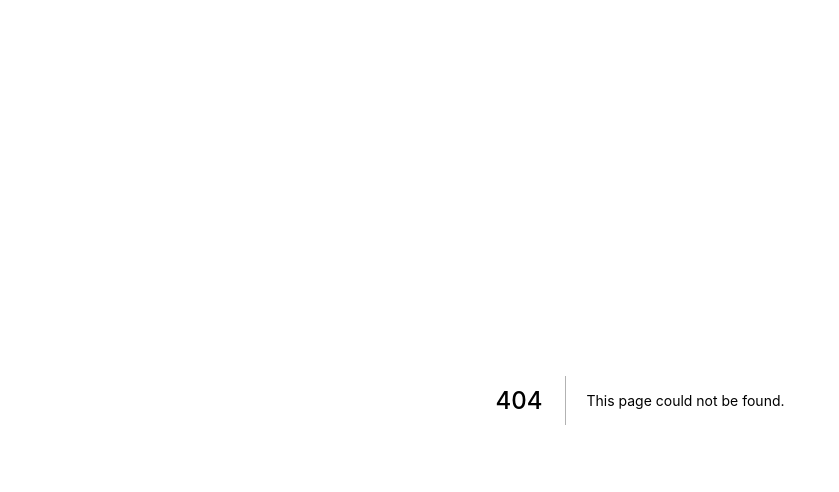
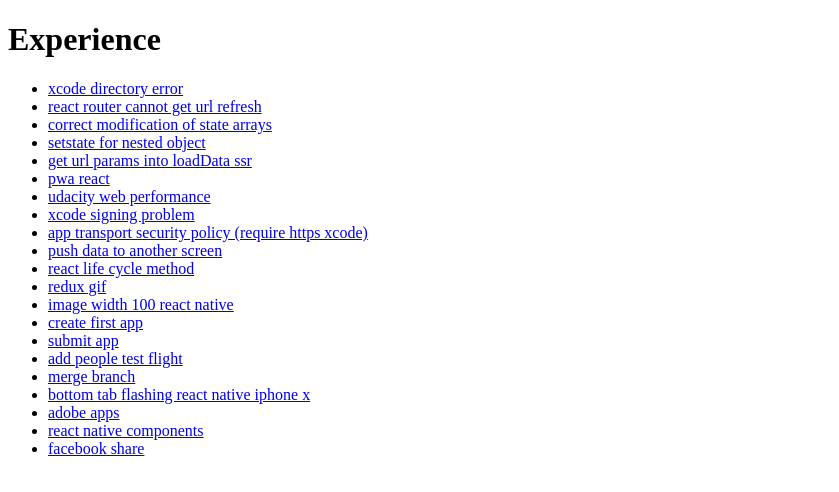
Before and after one commit to weikee94/next-ssr, a Next.js app: page /experience in a window 1280 px wide. Before the commit this address had no page. Shown: the top 492 px of the page, without its empty margins (0-839 px from the left). Built offline with nearby package versions, Linux system fonts and the light colour scheme.

Commit message:
add experience tab

```diff
--- /dev/null
+++ b/pages/experience.js
@@ -0,0 +1,119 @@
+import Link from "next/link";
+
+const Experience = () => {
+  return (
+    <div>
+      <h1>Experience</h1>
+      <ul>
+        <li>
+          <a href="https://stackoverflow.com/questions/17980759/xcode-select-active-developer-directory-error">
+            xcode directory error
+          </a>
+        </li>
+        <li>
+          <a href="https://tylermcginnis.com/react-router-cannot-get-url-refresh/">
+            react router cannot get url refresh
+          </a>
+        </li>
+        <li>
+          <a href="https://stackoverflow.com/questions/26253351/correct-modification-of-state-arrays-in-reactjs">
+            correct modification of state arrays
+          </a>
+        </li>
+        <li>
+          <a href="https://stackoverflow.com/questions/34956479/how-do-i-setstate-for-nested-object">
+            setstate for nested object
+          </a>
+        </li>
+        <li>
+          <a href="https://stackoverflow.com/questions/47274058/server-side-rendering-with-react-redux-getting-url-params-to-pass-into-loaddata">
+            get url params into loadData ssr
+          </a>
+        </li>
+        <li>
+          <a href="https://medium.com/@addyosmani/progressive-web-apps-with-react-js-part-i-introduction-50679aef2b12">
+            pwa react
+          </a>
+        </li>
+        <li>
+          <a href="https://classroom.udacity.com/courses/ud884/lessons/1464158641/concepts/14734291220923">
+            udacity web performance
+          </a>
+        </li>
+        <li>
+          <a href="https://stackoverflow.com/questions/39524148/xcode-error-code-signing-is-required-for-product-type-application-in-sdk-ios">
+            xcode signing problem
+          </a>
+        </li>
+        <li>
+          <a href="https://stackoverflow.com/questions/32631184/the-resource-could-not-be-loaded-because-the-app-transport-security-policy-requi">
+            app transport security policy (require https xcode)
+          </a>
+        </li>
+        <li>
+          <a
+            href="https://stackoverflow.com/questions/48559615/react-native-push-data-to-another-screen
+"
+          >
+            push data to another screen
+          </a>
+        </li>
+        <li>
+          <a href="https://medium.com/@baphemot/understanding-reactjs-component-life-cycle-823a640b3e8d">
+            react life cycle method
+          </a>
+        </li>
+        <li>
+          <a href="https://i.stack.imgur.com/TjVsQ.gif">redux gif</a>
+        </li>
+        <li>
+          <a href="https://stackoverflow.com/questions/45187785/react-native-how-to-make-image-width-100-percent-and-vertical-top">
+            image width 100 react native
+          </a>
+        </li>
+        <li>
+          <a href="https://support.oomphhq.com/hc/en-us/articles/223469967-1-General-Overview-to-Creating-Your-First-Application">
+            create first app
+          </a>
+        </li>
+        <li>
+          <a href="https://instabug.com/blog/how-to-submit-app-to-app-store/">
+            submit app
+          </a>
+        </li>
+        <li>
+          <a href="https://www.raywenderlich.com/5352-testflight-tutorial-ios-beta-testing">
+            add people test flight
+          </a>
+        </li>
+        <li>
+          <a href="https://stackoverflow.com/questions/5601931/what-is-the-best-and-safest-way-to-merge-a-git-branch-into-master">
+            merge branch
+          </a>
+        </li>
+        <li>
+          <a href="https://github.com/wix/react-native-navigation/issues/3545">
+            bottom tab flashing react native iphone x
+          </a>
+        </li>
+        <li>
+          <a href="http://xclient.info/?t=9ca8a9c6c21281cb0d038326f37270b381d307ff">
+            adobe apps
+          </a>
+        </li>
+        <li>
+          <a href="http://shixiaoquan.win/react%20native/2018/03/16/%E6%8E%A8%E8%8D%90%E5%87%A0%E4%B8%AA%E7%82%AB%E9%85%B7%E7%9A%84ReactNative%E7%BB%84%E4%BB%B6.html">
+            react native components
+          </a>
+        </li>
+        <li>
+          <a href="https://medium.com/bam-tech/sharing-content-with-react-native-e92c591c7c38">
+            facebook share
+          </a>
+        </li>
+      </ul>
+    </div>
+  );
+};
+
+export default Experience;
--- a/pages/index.js
+++ b/pages/index.js
@@ -55,6 +55,9 @@
     <Link href="/testing">
       <span>Testing</span>
     </Link>
+    <Link href="/study">
+      <span>Study</span>
+    </Link>
     <span>
       <a href="https://www.youtube.com/watch?v=W94GFCv00A0">tech design</a>
     </span>
--- a/pages/notes.js
+++ b/pages/notes.js
@@ -169,6 +169,11 @@
                 react hooks
               </a>
             </li>
+            <li>
+              <a href="https://android-developers.googleblog.com/2017/03/update-your-app-to-take-advantage-of.html">
+                android full screen
+              </a>
+            </li>
           </ul>
         </li>
       </ul>
```
Also changed, not shown: pages/study.js (added, +31 -0 lines).
